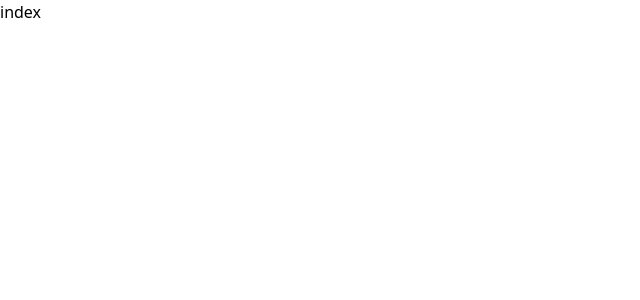
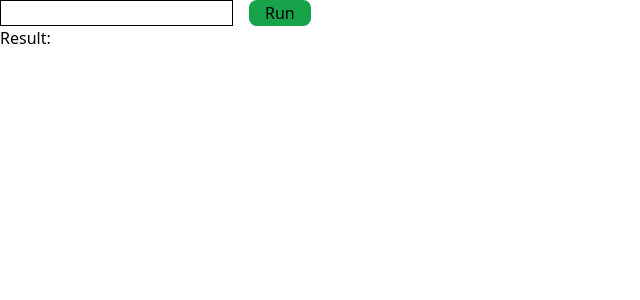
Before and after one commit to AdlanHawari/bosnet-technical-test, a Next.js app: page /2 in a window 1280 px wide. Shown: the top 300 px of the page, without its empty margins (0-640 px from the left). Built offline with nearby package versions, Linux system fonts and the light colour scheme.

Commit message:
solution no 2

```diff
--- a/pages/2/index.js
+++ b/pages/2/index.js
@@ -1,27 +1,44 @@
-import React, { useEffect } from "react";
+import React, { useState } from "react";
 
 export default function NumberTwoPage() {
-  function unique(s) {
+  const [result, setResult] = useState();
+  const [inp, setInp] = useState("");
+  function CheckChar(s) {
     let str = "";
     let len = s.length;
     for (let i = 0; i < len; i++) {
-      // character at i'th index of s
       let c = s[i];
-
-      // if c is present in str, it returns
-      // the index of c, else it returns -1
       if (str.indexOf(c) < 0) {
-        // adding c to str if -1 is returned
         str += c;
       }
     }
+    setResult(str);
+    // return str;
+  }
+  // useEffect(() => {
+  //   const a = unique("the quick brown fox jumps then quickly blow air");
+  // }, []);
 
-    return str;
-  }
-  useEffect(() => {
-    const a = unique("the quick brown fox jumps then quickly blow air");
-    console.log(a);
-  }, []);
-
-  return <div>index</div>;
+  return (
+    <div>
+      <div className=" flex space-x-4">
+        <input
+          className="border border-black"
+          type="text"
+          value={inp}
+          onChange={(e) => setInp(e.target.value)}
+        />
+        <button
+          className="bg-green-600 rounded-lg px-4"
+          type="button"
+          onClick={() => CheckChar(inp)}
+        >
+          Run
+        </button>
+      </div>
+      <div className="flex">
+        <h3>Result: {result}</h3>
+      </div>
+    </div>
+  );
 }
```
Also changed, not shown: pages/6/index.js (added).
